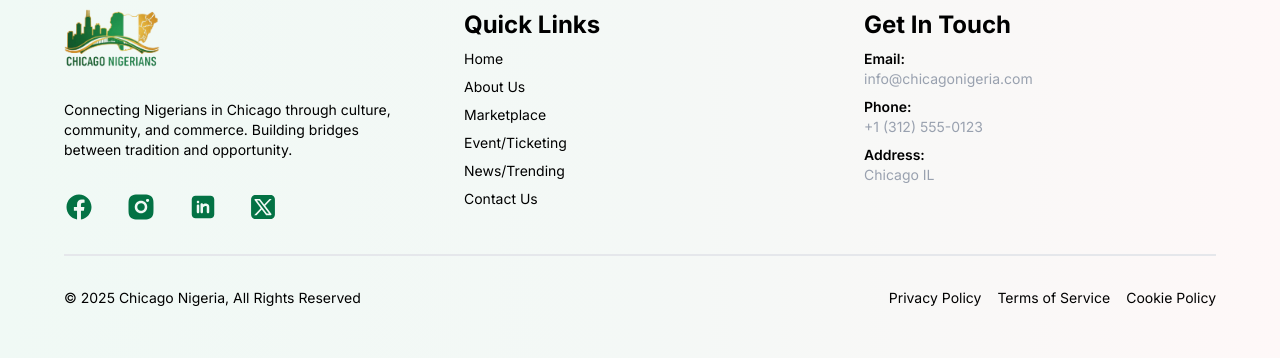
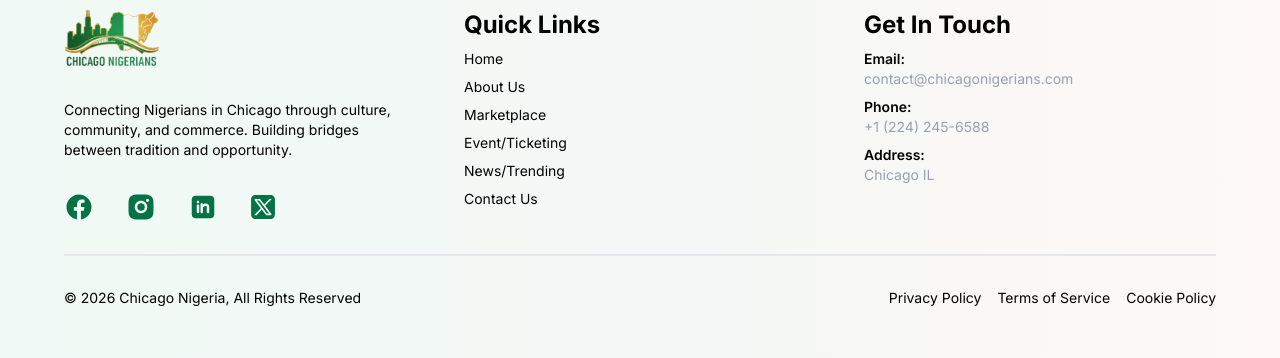
Before and after one commit to Chicago-Nigeria/Chicago-nigeira-frontend, a Next.js app: page / in a window 1280 px wide. Shown: the part 6169-6527 px from the top of the page. Built offline with nearby package versions, Linux system fonts and the light colour scheme; no server answers.

Commit message:
footer updates

```diff
--- a/app/(root)/index.tsx
+++ b/app/(root)/index.tsx
@@ -903,15 +903,15 @@ export default function Index() {
                 <p className="font-semibold">Email:</p>
                 <Link
                   className="text-gray-400"
-                  href={"mailto:info@chicagonigeria.com"}
+                  href={"mailto:contact@chicagonigerians.com"}
                 >
-                  info@chicagonigeria.com
+                  contact@chicagonigerians.com
                 </Link>
               </li>
               <li className="">
                 <p className="font-semibold">Phone:</p>
-                <Link className="text-gray-400" href={"tel:+1(312)555-0123"}>
-                  +1 (312) 555-0123
+                <Link className="text-gray-400" href={"tel:+1(224)245-6588"}>
+                +1 (224) 245-6588
                 </Link>
               </li>
               <li className="">
@@ -931,7 +931,7 @@ export default function Index() {
           transition={{ delay: 0.4 }}
           viewport={{ once: true }}
         >
-          <p>&copy; 2025 Chicago Nigeria, All Rights Reserved</p>
+          <p>&copy; 2026 Chicago Nigeria, All Rights Reserved</p>
           <div className="space-x-4">
             <Link href={"/privacy-policy"}>Privacy Policy</Link>
             <Link href={"/terms-of-service"}>Terms of Service</Link>
```
Also changed, not shown: 1 other file (tests, documents, lock files or other folders).
